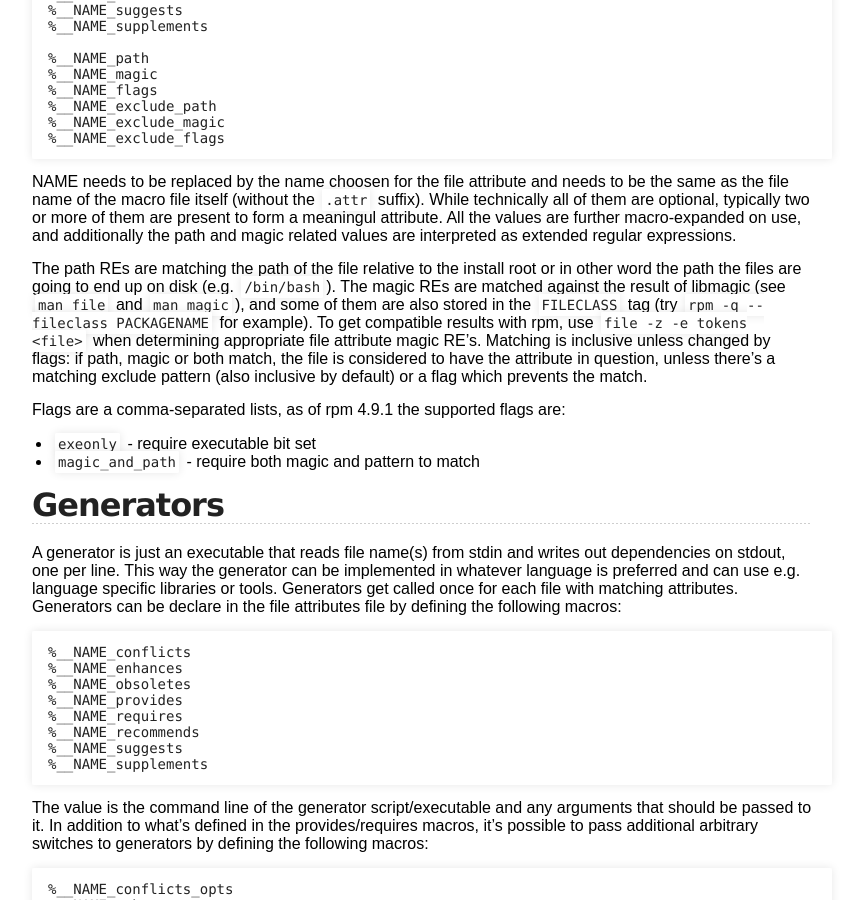
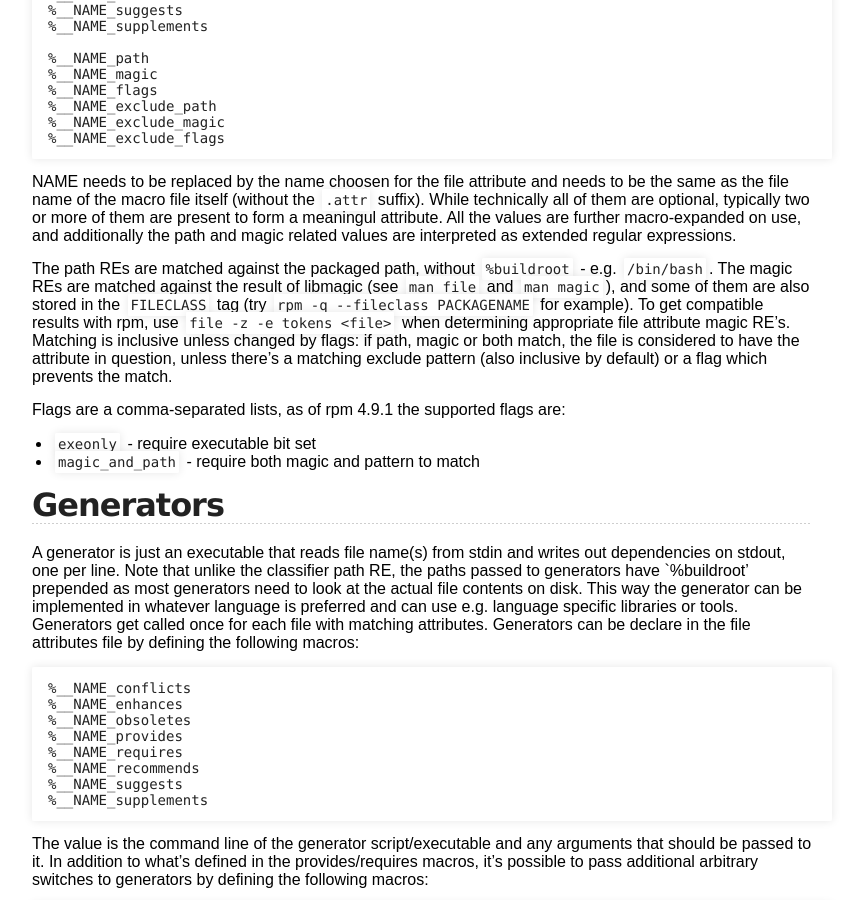
Before and after one commit to rpm-software-management/rpm-web, a Jekyll site: the page built from user_doc/dependency_generators.md, in a window 1280 px wide and 900 px high, scrolled down 780 px. Shown: the whole window, without its empty margins (218-1060 px from the left). Built offline with Jekyll 4.4.1, drawn with Linux system fonts in a browser that asks for light colours; some of the changed text lies outside the part shown.

Commit message:
Clarify %buildroot presence in classifier/generator paths

````diff
--- a/user_doc/dependency_generators.md
+++ b/user_doc/dependency_generators.md
@@ -33,7 +33,7 @@ A file attribute is represented by a macro file in `%{_fileattrsdir}` (typically
 
 NAME needs to be replaced by the name choosen for the file attribute and needs to be the same as the file name of the macro file itself (without the `.attr` suffix). While technically all of them are optional, typically two or more of them are present to form a meaningul attribute. All the values are further macro-expanded on use, and additionally the path and magic related values are interpreted as extended regular expressions.
 
-The path REs are matching the path of the file relative to the install root or in other word the path the files are going to end up on disk (e.g. `/bin/bash`). The magic REs are matched against the result of libmagic (see `man file` and `man magic`), and some of them are also stored in the `FILECLASS` tag (try `rpm -q --fileclass PACKAGENAME` for example). To get compatible results with rpm, use `file -z -e tokens <file>` when determining appropriate file attribute magic RE's. Matching is inclusive unless changed by flags: if path, magic or both match, the file is considered to have the attribute in question, unless there's a matching exclude pattern (also inclusive by default) or a flag which prevents the match.
+The path REs are matched against the packaged path, without `%buildroot` - e.g. `/bin/bash`. The magic REs are matched against the result of libmagic (see `man file` and `man magic`), and some of them are also stored in the `FILECLASS` tag (try `rpm -q --fileclass PACKAGENAME` for example). To get compatible results with rpm, use `file -z -e tokens <file>` when determining appropriate file attribute magic RE's. Matching is inclusive unless changed by flags: if path, magic or both match, the file is considered to have the attribute in question, unless there's a matching exclude pattern (also inclusive by default) or a flag which prevents the match.
 
 
 Flags are a comma-separated lists, as of rpm 4.9.1 the supported flags are:
@@ -41,7 +41,10 @@ Flags are a comma-separated lists, as of rpm 4.9.1 the supported flags are:
 * `magic_and_path` - require both magic and pattern to match
 
 ## Generators
-A generator is just an executable that reads file name(s) from stdin and writes out dependencies on stdout, one per line. This way the generator can be implemented in whatever language is preferred and can use e.g. language specific libraries or tools. Generators get called once for each file with matching attributes. Generators can be declare in the file attributes file by defining the following macros:
+A generator is just an executable that reads file name(s) from stdin and writes out dependencies on stdout, one per line. Note that unlike the classifier
+path RE, the paths passed to generators have `%buildroot' prepended as most
+generators need to look at the actual file contents on disk.
+This way the generator can be implemented in whatever language is preferred and can use e.g. language specific libraries or tools. Generators get called once for each file with matching attributes. Generators can be declare in the file attributes file by defining the following macros:
 
 ```
 %__NAME_conflicts
@@ -88,6 +91,8 @@ is called for dependency generation, with file as first argument (ie `%1`)
 and the macro expansion itself is considered as the generated dependencies,
 one per line. Rpm's own macro primitives are limited, but by using `%{lua:...}`
 enables writing complicated macro-only generators.
+As with traditional generators, the path passed as `%1` has `%buildroot`
+prepended.
 
 A trivial example to create provides from path basenames, which would be
 enormously faster than the equivalent traditional generator
````
